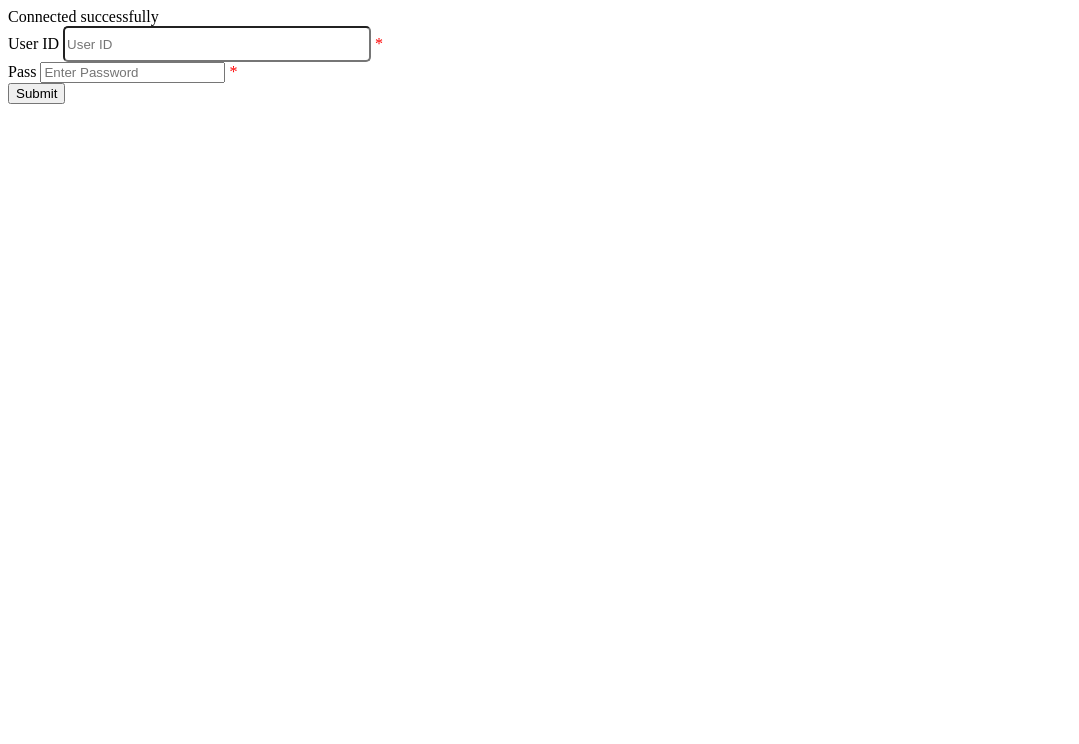
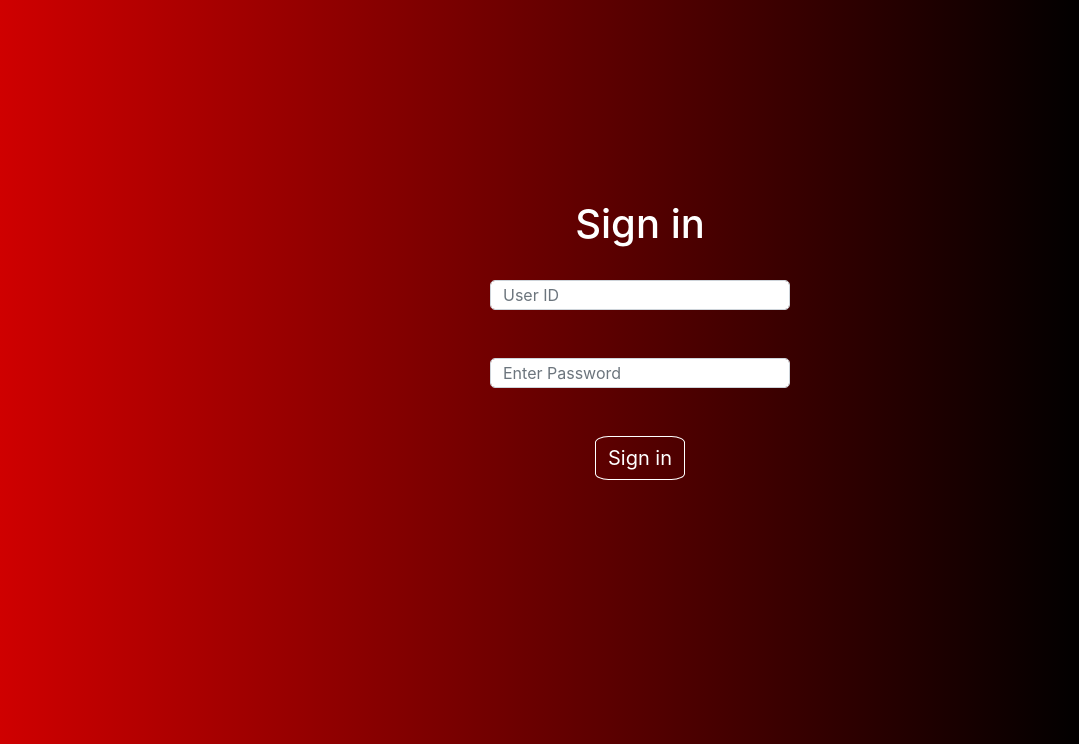
Before and after one commit to jawad-kp/BMSRipOff-MiniProject, a PHP site: page /DBMS/login.php in a window 1280 px wide. Shown: the top 744 px of the page, without its empty margins (0-1079 px from the left). Run offline with PHP 8.4, Linux system fonts and the light colour scheme.

Commit message:
added css to login

```diff
--- /dev/null
+++ b/l.css
@@ -0,0 +1,13 @@
+.container{
+	margin-top: 200px;
+}
+body{
+	background: linear-gradient(90deg, rgba(207,0,0,1) 0%, rgba(0,0,0,1) 85%);
+	width: 100%;
+
+	background-size: cover;
+	background-position: center;
+	height: 100%;
+	padding: 0;
+	margin: 0;
+}
--- a/login.php
+++ b/login.php
@@ -6,11 +6,15 @@
   	<meta name="viewport" content="width= device-width, initial-scale=1">
   	<style type="text/css">
   		.error{ color: red; font-size: 16px }
+  		.wrapper{ width:350px; padding: 20px }
   	</style>
+  	<link rel="stylesheet" type="text/css" href="https://stackpath.bootstrapcdn.com/bootstrap/4.3.1/css/bootstrap.min.css">
+  <link rel="stylesheet" type="text/css" href="l.css">
+  	<script type="text/javascript" src="https://stackpath.bootstrapcdn.com/bootstrap/4.3.1/js/bootstrap.min.js"></script>
   	<!-- Move the styling to an external CSS later on ALSO ADD SESSION FOR FUTURE SCREENS -->
 </head>
 
-<body>
+<body >
 	<?php
 	$servername = "127.0.0.1";
 	$username = "root";
@@ -24,7 +28,7 @@
 	if ($conn->connect_error) {
 	    die("Connection failed: " . $conn->connect_error);
 	}
-	echo "Connected successfully <br>";
+	//echo "Connected successfully <br>";
 	$uiderr=$pswderr=$btmerr=$uid=$pswd="";
 	$boo = true;
 
@@ -93,22 +97,28 @@
 
         }//Refer Register.php for documentation same modify input and delete any space stuff
         ?>
+        <div class="container">
+        <center>
+        <h1 style="color: white">Sign in</h1></center><br>
+        <div class="d-flex justify-content-center">
 
         <form name="HenloFrens" action="<?php echo htmlspecialchars($_SERVER["PHP_SELF"]);?>" method = "post" >
-	        <label >User ID</label>
-				<input type="text" name="uid" placeholder="User ID" size="50" style="width: 300px; height: 30px; border-radius: 5px;">
-				<span class="error">*  <?php echo $uiderr;?> </span>
-			<br>
 
-			<label>Pass</label>
-	           <input type="password" placeholder="Enter Password" name="pass">
-	           <span class="error">* <?php echo $pswderr;?> </span>
+				<input class="form-control" type="text" name="uid" placeholder="User ID" size="50" style="width: 300px; height: 30px; border-radius: 5px;">
+				<!--<span class="error">*  <?php echo $uiderr;?> </span>-->
+			<br><br>
+
+
+	           <input class="form-control" type="password" placeholder="Enter Password"  name="pass"style="width: 300px; height: 30px; border-radius: 5px;">
+	           <!-- <span class="error">* <?php echo $pswderr;?> </span> -->
 	         <br>
 	         <span class="error"> <?php echo $btmerr;?> </span>
-	       <button type="submit">Submit</button>
+	       <br>
+	       <center><button class="btn " style="color: white; font-size: 20px; border: 1.5px solid white; border-radius: 15%" type="submit">Sign in</button></center>
 	       <br>
 	   </form>
-
+ 		</div>
+ 	</div>
  <!-- php ends there hopefully -->
 </body>
 </html>
```
